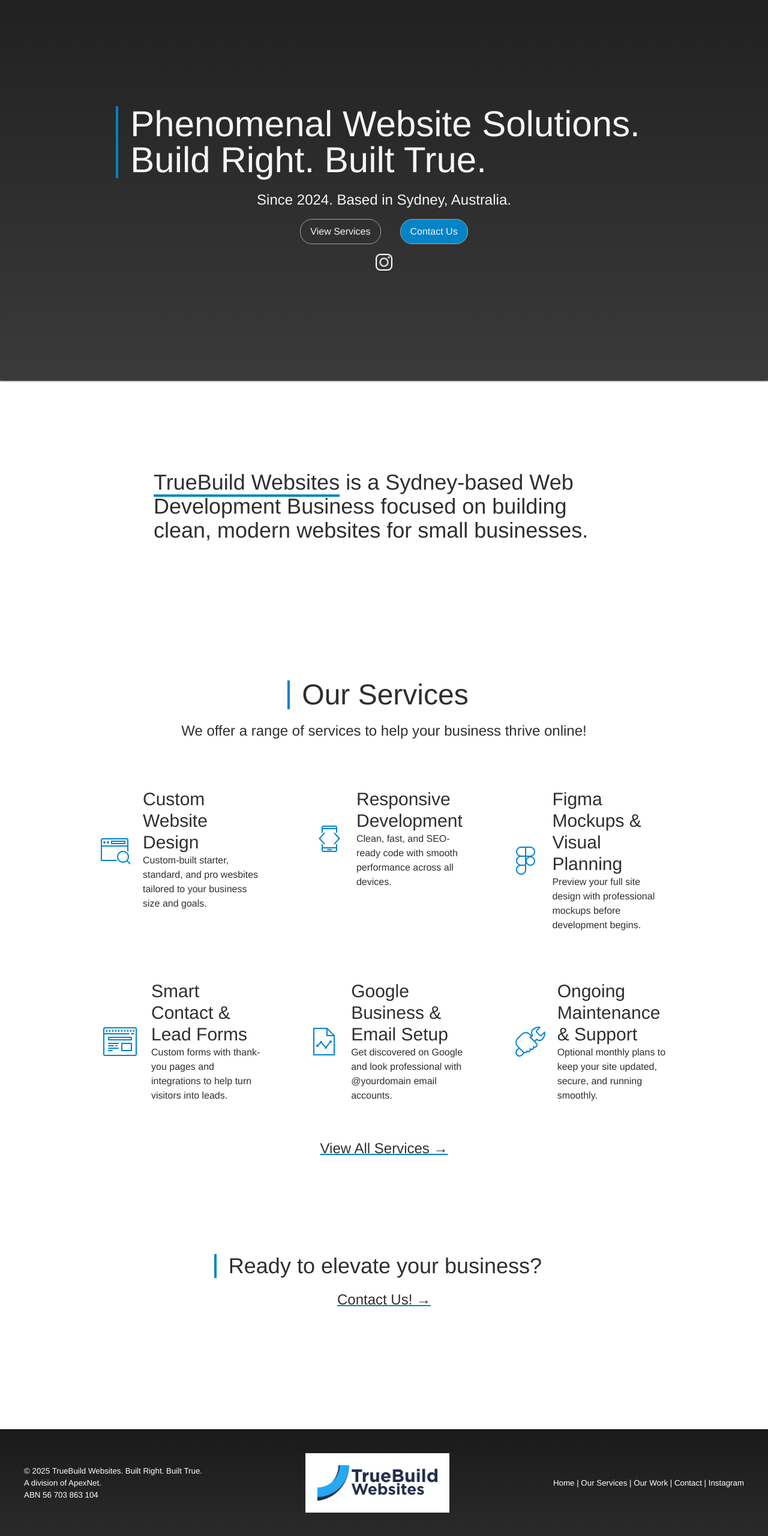
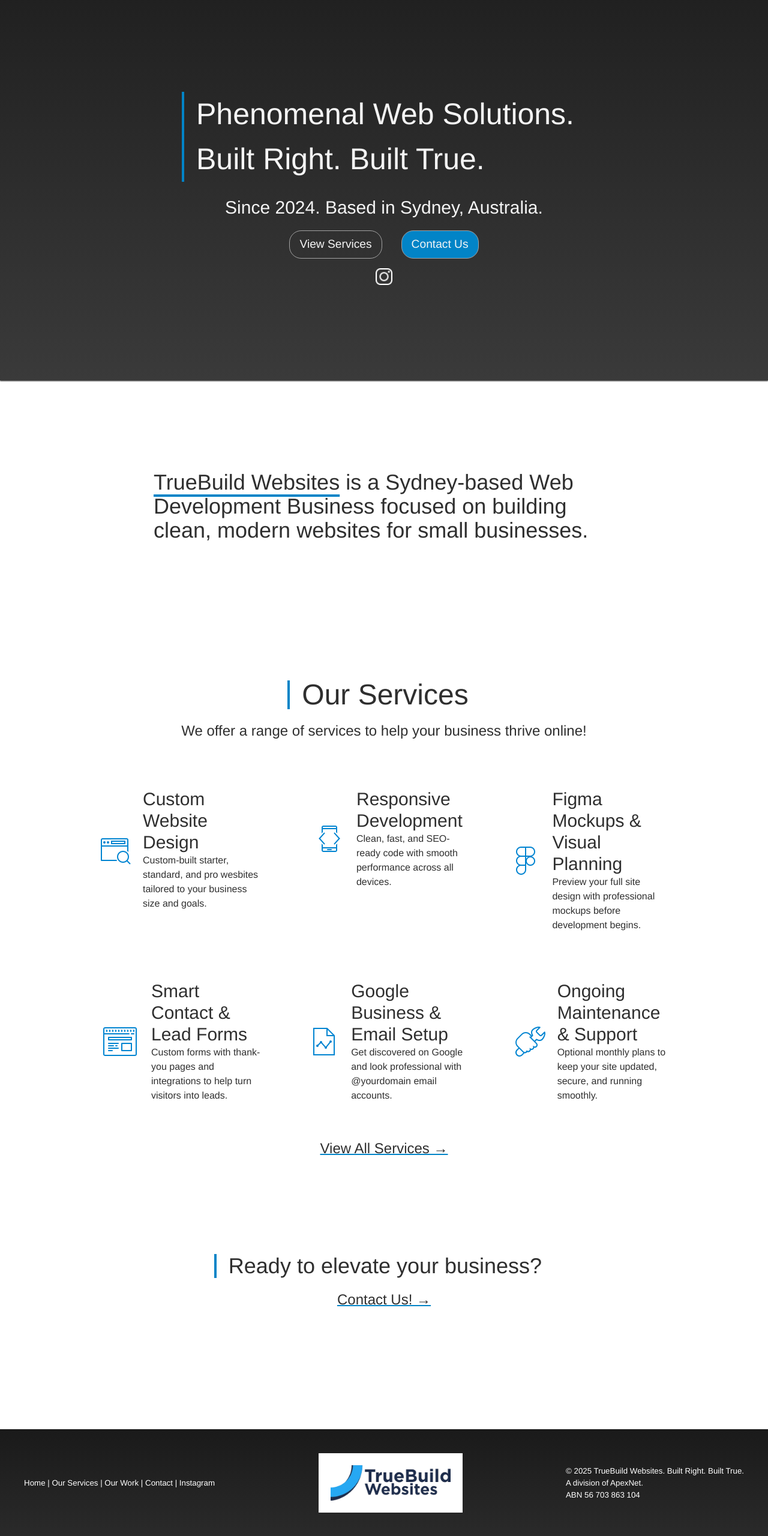
Before and after one commit to arendunn/truebuildwebsites, a website: page index.html in a window 1280 px wide. Shown: the part 166-2726 px from the top of the page at 60% size. Drawn offline with nearby package versions, Linux system fonts and the light colour scheme.

Commit message:
Mobile responsiveness updates

```diff
--- a/assets/css/styles.css
+++ b/assets/css/styles.css
@@ -60,6 +60,14 @@
     color: #F5F5F5;
 }
 
+.hero h1 {
+    font-size: clamp(20px, 5vw, 50px);
+}
+
+.hero h3 {
+    font-size: clamp(10px, 3vw, 30px);
+}
+
 .hero-alt {
     height: 80vh;
     box-shadow: 0 1px 2px rgba(0, 0, 0, 0.9);
@@ -72,6 +80,7 @@
     border-radius: 20px;
     transition: background-color 0.2s ease-in-out;
     color: #F5F5F5;
+    font-size: clamp(10px, 1.5vw, 20px);
 }
 
 .hero button:hover {
@@ -214,6 +223,12 @@
     .home-services {
         flex-direction: column;
     }
+    footer {
+        flex-direction: column;
+    }
+    .abn-footer {
+        padding-top: 20px;
+    }
 }
 
 @media screen and (max-width: 1500px) {
--- a/index.html
+++ b/index.html
@@ -42,8 +42,8 @@
             </div>
         </nav>
         <section class="hero flex flex-col justify-center items-center pt-40 px-10">
-            <h1 class="fade-in text-6xl border-l-4 border-sky-600 px-5">Phenomenal Website Solutions.</br>Build Right. Built True.</h1>
-            <h3 class="fade-in text-2xl pt-5">Since 2024. Based in Sydney, Australia.</h3>
+            <h1 class="fade-in border-l-4 border-sky-600 px-5">Phenomenal Web Solutions.</br>Built Right. Built True.</h1>
+            <h3 class="fade-in pt-5">Since 2024. Based in Sydney, Australia.</h3>
             <div class="fade-in flex justify-center items-center">
                 <button class="m-4 p-2 px-4" onclick=goToServices()>View Services</button>
                 <button class="m-4 p-2 px-4 bg-sky-600" onclick=goToContactPage()>Contact Us</button>
@@ -159,12 +159,6 @@
             </div>
         </section>
         <footer class="flex justify-between items-center mt-10 p-10 text-white">
-            <div>
-                <span>© 2025 TrueBuild Websites. Built Right. Built True.</br>A division of ApexNet.</br>ABN 56 703 863 104</span>
-            </div>
-            <div class="flex justify-center items-center bg-white p-5 w-60">
-                <a href="index.html"><img src="assets/img/logo.png"></a>
-            </div>
             <div class="flex justify-center items-center gap-5">
                 <div>
                     <a href="index.html">Home</a> |
@@ -174,6 +168,12 @@
                     <a href="https://instagram.com/apexnet.au" title="Instagram" target="_blank">Instagram</a>
                 </div>
             </div>
+            <div class="flex justify-center items-center bg-white p-5 w-60">
+                <a href="index.html"><img src="assets/img/logo.png"></a>
+            </div>
+            <div class="abn-footer">
+                <span>© 2025 TrueBuild Websites. Built Right. Built True.</br>A division of ApexNet.</br>ABN 56 703 863 104</span>
+            </div>
         </footer>
     </body>
     <script src="assets/js/script.js"></script>
```
Also changed, not shown: 404.html (+6 -6 lines), contact.html (+6 -6 lines), services.html (+6 -6 lines), thanks.html (+6 -6 lines).
